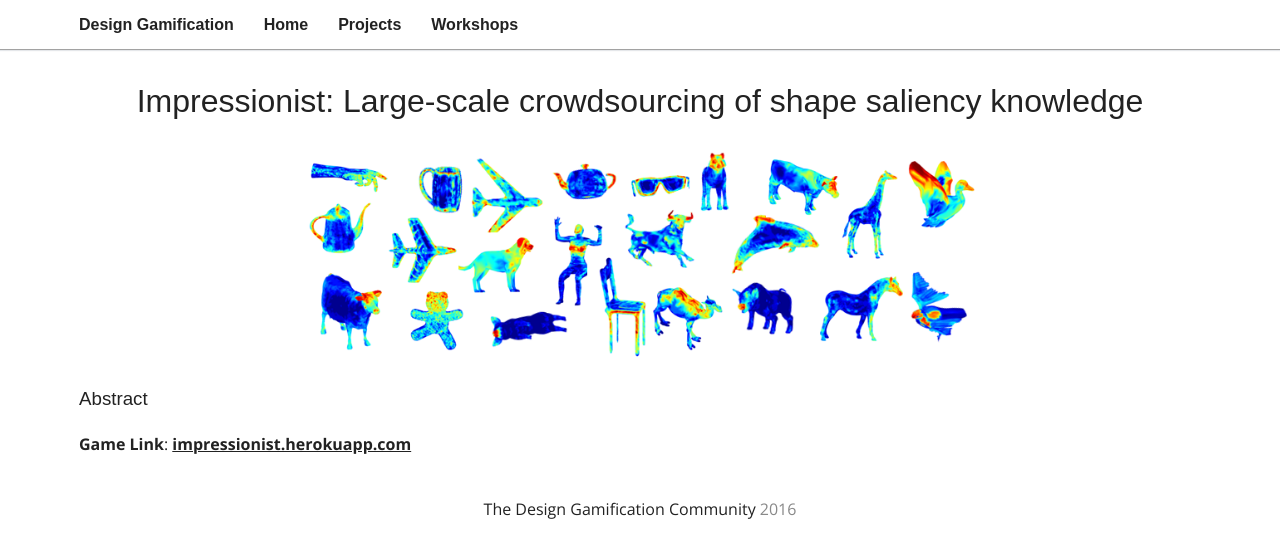
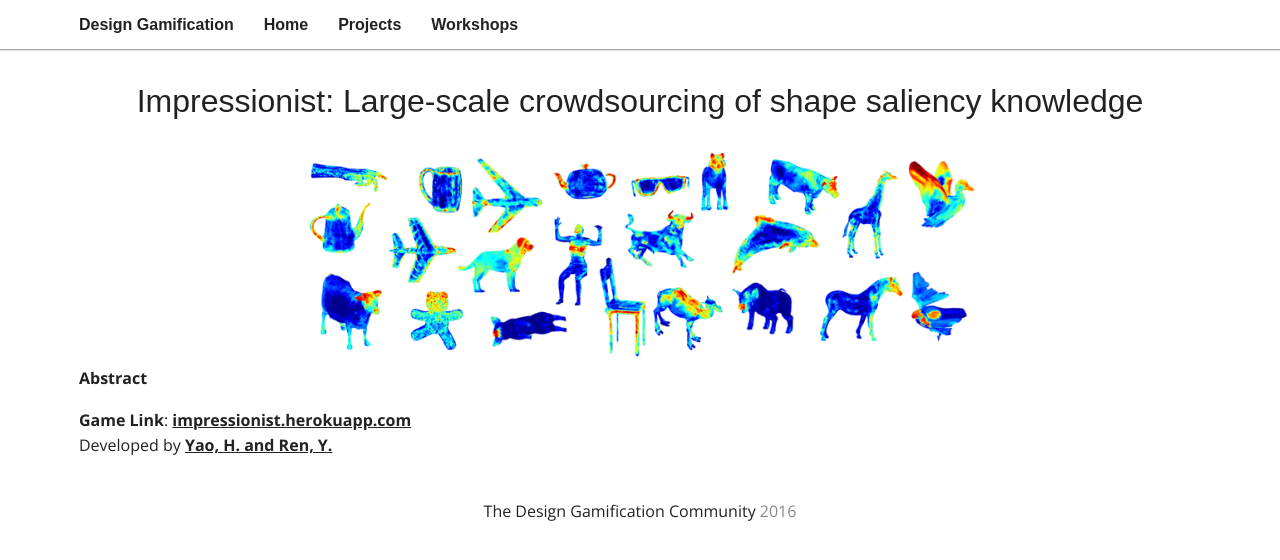
Before and after one commit to designGamification/designGamification.github.io, a Jekyll site: the page built from _posts/2016-05-15-impressionist.markdown, in a window 1280 px wide. Shown: the top 560 px of the page. Built offline with Jekyll 4.4.1, drawn with Linux system fonts in a browser that asks for light colours; some web fonts are replaced.

```diff
--- a/_layouts/project.html
+++ b/_layouts/project.html
@@ -6,7 +6,7 @@ layout: default
     <h2>{{ page.title }}</h2>
     <img src="{{ site.url }}/{{ page.summaryimg }}">
 
-    <h3> Abstract </h3>
+    <b> Abstract </b>
     <p>{{ page.abstract }}</p>
     {% if page.gameurl %}
     <b>Game Link</b>: <a href="http://{{ page.gameurl }}">{{ page.gameurl }}</a>
@@ -25,4 +25,6 @@ layout: default
     <h3> Source </h3><br>
     {{ page.source }}
     {% endif %}
+
+    <br>Developed by <a href="{{ page.authorlink }}">{{ page.author }}</a>
 </div>
--- a/_posts/2016-05-15-impressionist.markdown
+++ b/_posts/2016-05-15-impressionist.markdown
@@ -2,6 +2,7 @@
 layout: project
 title:  "Impressionist: Large-scale crowdsourcing of shape saliency knowledge"
 author: Yao, H. and Ren, Y.
+authorlinke: designinformaticslab.github.io
 categories: project
 publishdate: 2016
 image: _images/impressionist/image.png
```
